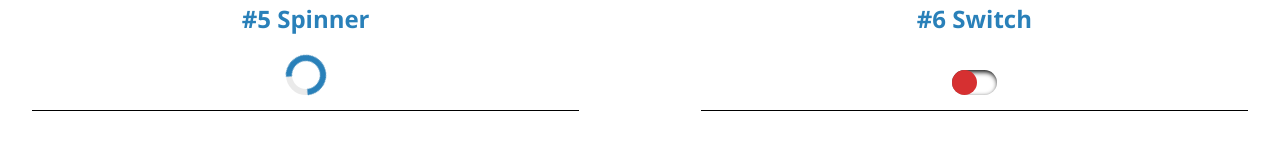
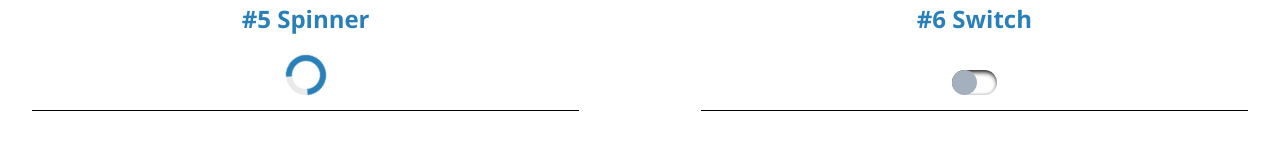
Before and after one commit to shadybassily/reusable-react-components, a React (Vite) app: page / in a window 1280 px wide. Shown: the part 409-560 px from the top of the page. Built offline with nearby package versions, Linux system fonts and the light colour scheme.

Commit message:
styling switch

```diff
--- a/src/components/switchs/switch.css
+++ b/src/components/switchs/switch.css
@@ -14,7 +14,7 @@
   width: 25px;
   height: 25px;
   border-radius: 50%;
-  background-color: #d63031;
+  background-color: #a4b0be;
   position: absolute;
   top: 0%;
   transition: 0.5s;
@@ -25,6 +25,6 @@
 }
 
 .on {
-  background-color: #0985e3fe;
-  transform: translateX(80%);
+  background-color: #09b342;
+  transform: translateX(78%);
 }
```
